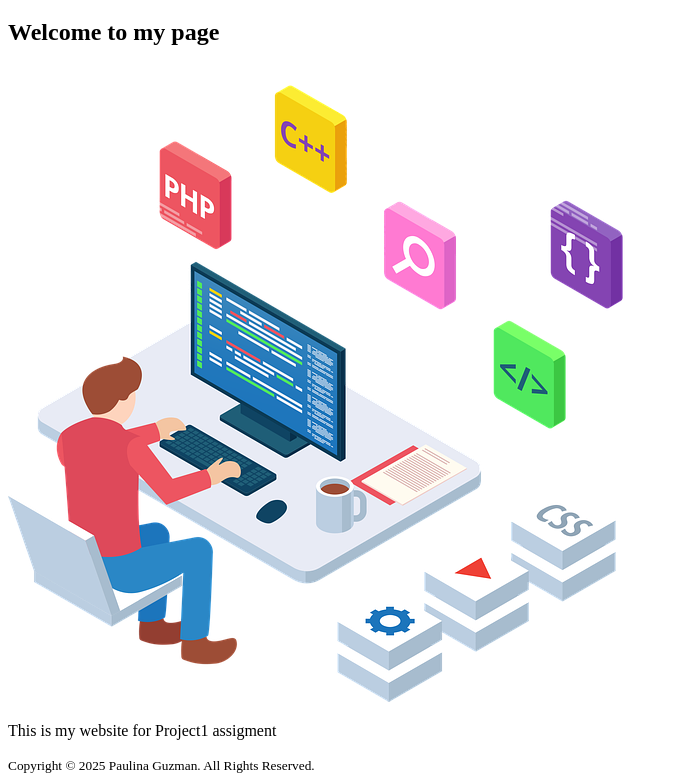
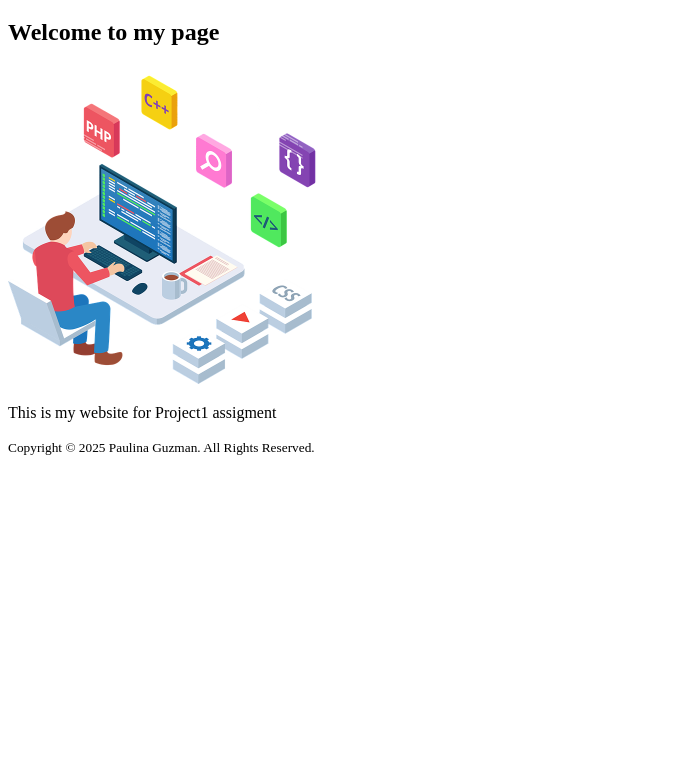
Before and after one commit to edzia89/Project1_home, a plain HTML site: page index.html in a window 1280 px wide. Shown: the part 131-913 px from the top of the page, without its empty margins (0-678 px from the left). After the commit the page ends 800 px from the top, so only its background shows below. Drawn offline with Linux system fonts and the light colour scheme.

Commit message:
Update index.html

```diff
--- a/index.html
+++ b/index.html
@@ -18,7 +18,7 @@
     <h1>Home</h1>
 	<main>
       <h2>Welcome to my page</h2>
-	  <a id="computer" href="index.html"><img src="computer.png" alt="Picture of computer"></a>
+	  <a id="computer" href="index.html"><img src="computer1.png" alt="Picture of computer"></a>
       <p>This is my website for Project1 assigment</p>
     </main>
 	<footer id="footer">
```
